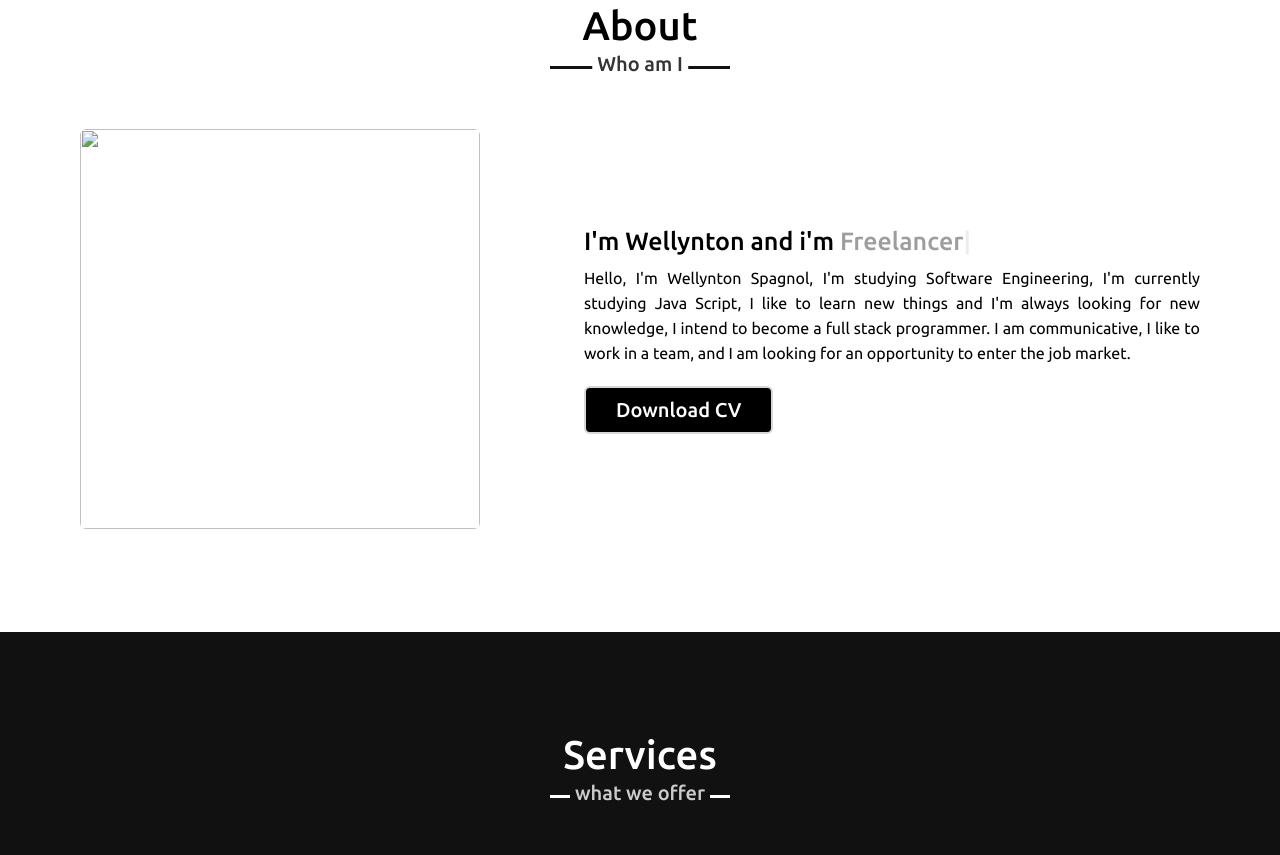
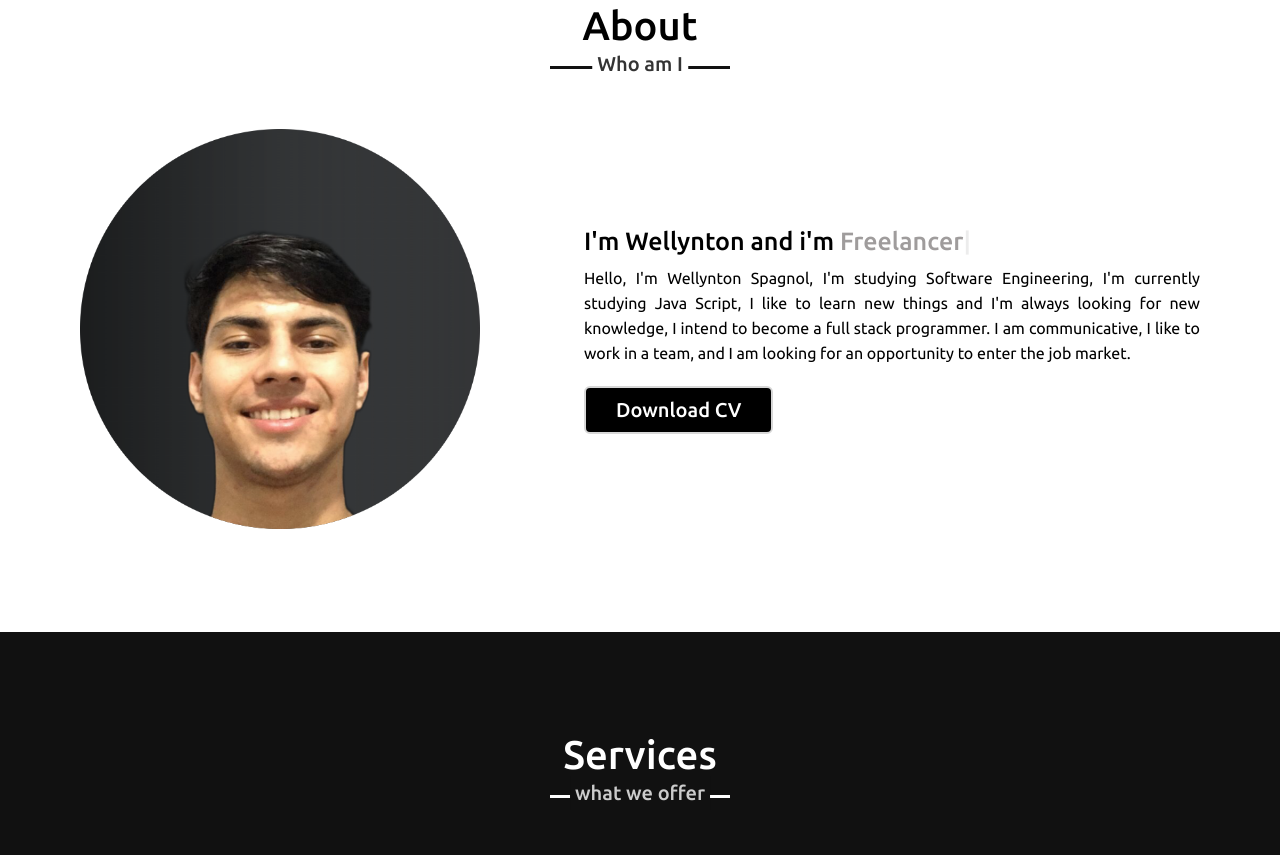
Before and after one commit to F4k3xx/Portifolio, a plain HTML site: page PROJETO/index.html in a window 1280 px wide. Shown: the part 897-1752 px from the top of the page. Drawn offline with nearby package versions, Linux system fonts and the light colour scheme.

Commit message:
"Organizado"

```diff
--- a/PROJETO/index.html
+++ b/PROJETO/index.html
@@ -49,7 +49,7 @@
             <h2 class="title">About</h2>
             <div class="about-content">
                 <div class="column left">
-                    <img src="../Projeto/img/profile-pic.png"alt="">
+                    <img src="../img/profile-pic.png"alt="">
                 </div>
                 <div class="column right">
                     <div class="text">I'm Wellynton and i'm <span class="typing-2"></span></div>
```
